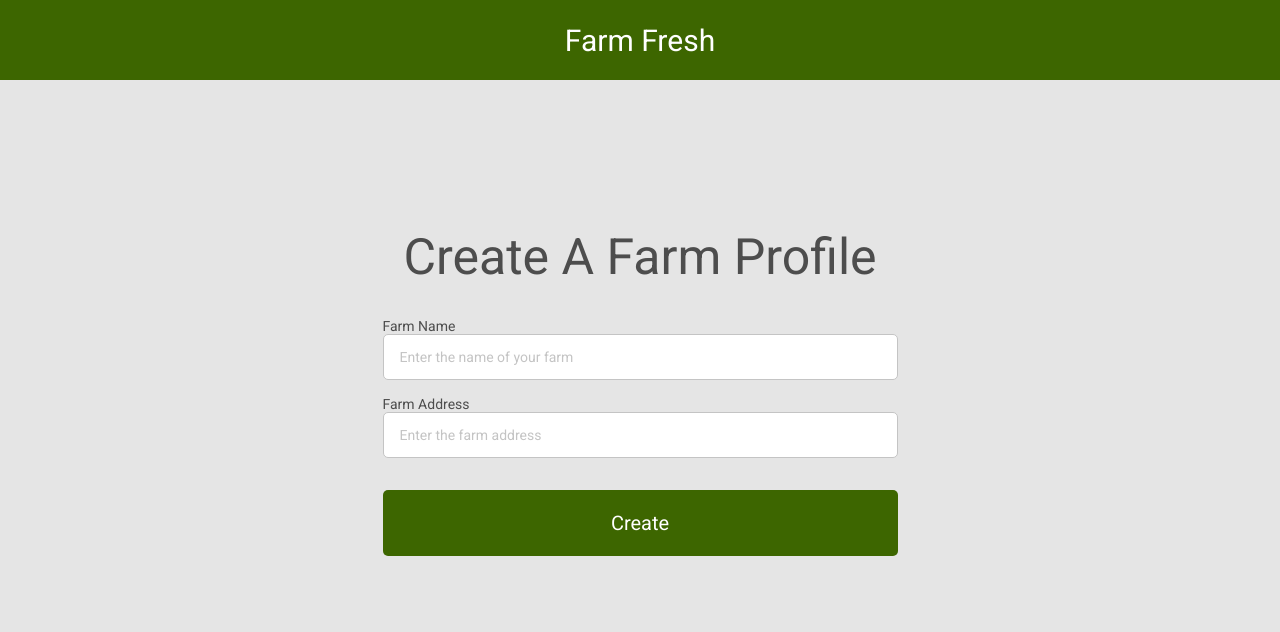
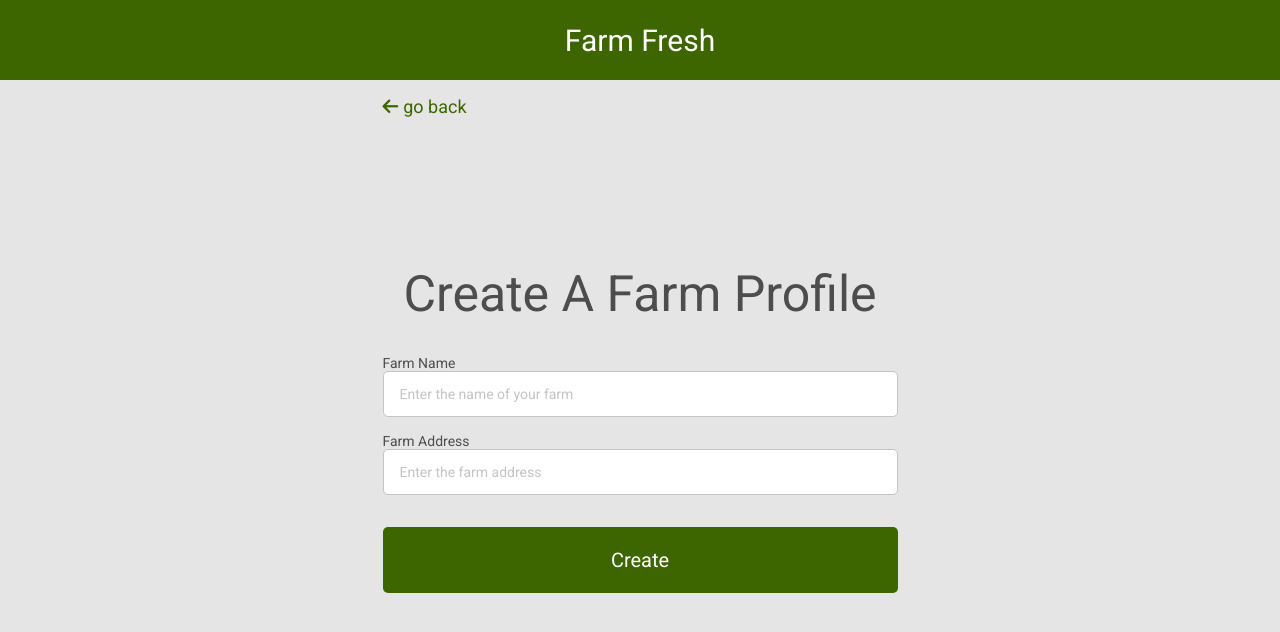
Before and after one commit to Code4Blessings/FarmFreshApp, a React (Create React App) app: page /farmer/profile in a window 1280 px wide. Shown: the top 632 px of the page. Built offline with nearby package versions, Linux system fonts and the light colour scheme; sample sign-in values are in the browser's storage.

Commit message:
minor fix in images json file and added back button component to farm profile page

```diff
--- a/src/components/FarmerProfile.js
+++ b/src/components/FarmerProfile.js
@@ -1,7 +1,8 @@
 import React from 'react';
 import Header from './Header';
-import { Formik, Form, Field, ErrorMessage } from 'formik';
-import { axiosWithAuth } from '../utils/axiosWithAuth';
+import {Formik, Form, Field, ErrorMessage} from 'formik';
+import {axiosWithAuth} from '../utils/axiosWithAuth';
+import FarmerGoBackButton from './FarmerGoBackButton';
 
 // validating form
 const validate = ({ farm_name, farm_address }) => {
@@ -27,7 +28,8 @@ const validate = ({ farm_name, farm_address }) => {
 const FarmerProfile = (props) => {
 	return (
 		<div>
-			<Header />
+			<Header/>
+			<FarmerGoBackButton/>
 			<section className='farmer-and-shopper-sign-in-page-section'>
 				<h2>Create A Farm Profile</h2>
 
--- a/src/images.json
+++ b/src/images.json
@@ -144,7 +144,7 @@
         "image": "https://i.imgur.com/a7Ej2pA.png"
     },
     {
-        "name": "organic cucumber",
+        "name": "organic cucumbers",
         "image": "https://i.imgur.com/a7Ej2pA.png"
     },
     {
```
